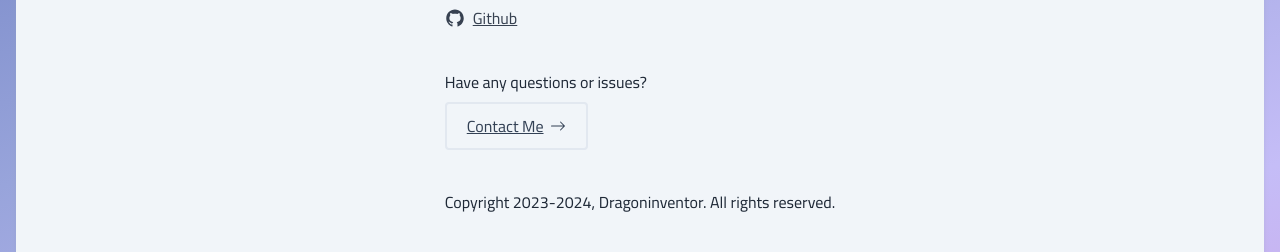
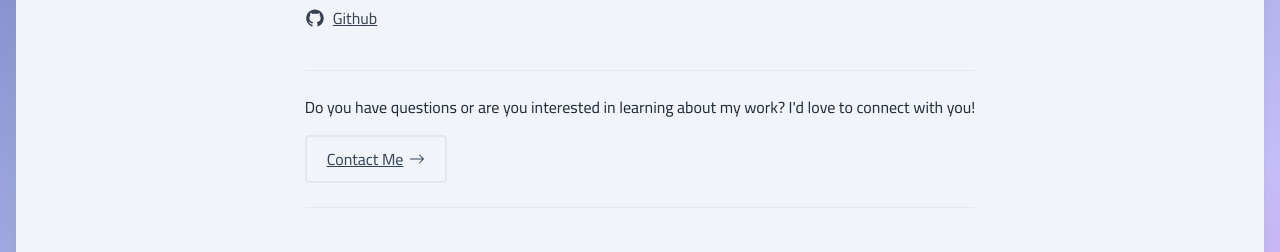
Before and after one commit to Dragoninventor/dragoninventor-website, a Next.js app: page / in a window 1280 px wide. Shown: the part 1120-1372 px from the top of the page. Built offline with nearby package versions, Linux system fonts and the light colour scheme.

Commit message:
Improved contact section in site footer.

```diff
--- a/components/siteFooter/index.tsx
+++ b/components/siteFooter/index.tsx
@@ -68,8 +68,16 @@ const SiteFooter = () => {
 							</FooterLink>
 						</div>
 
-						<p className={"flex flex-col items-start gap-2"}>
-							Have any questions or issues?{" "}
+						<p
+							className={
+								"flex flex-col items-start gap-4 border-y border-slate-200 py-6"
+							}
+						>
+							<span className={""}>
+								Do you have questions or are you interested in
+								learning about my work? I&apos;d love to connect
+								with you!
+							</span>
 							<Link
 								href={"/contact"}
 								className={
```
